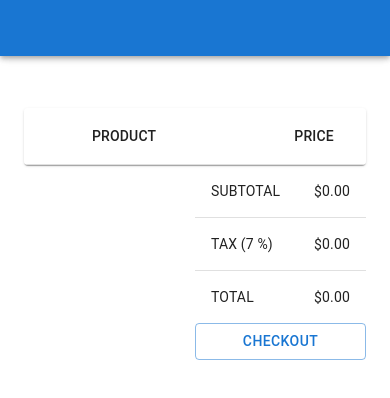
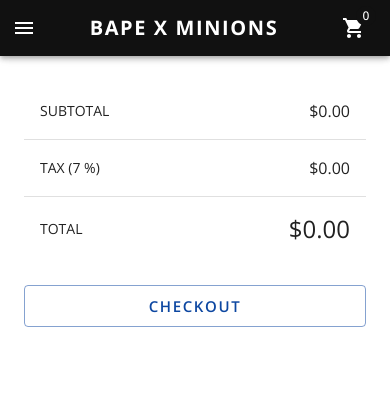
Before and after one commit to Luk3-V/shopping-cart, a React (Create React App) app: page /cart in a window 390 px wide. Shown: the top 398 px of the page. Built offline with nearby package versions, Linux system fonts and the light colour scheme.

Commit message:
Add responsive styling

```diff
--- a/src/App.js
+++ b/src/App.js
@@ -7,10 +7,16 @@
 import Shop from "./pages/Shop";
 import Product from "./pages/Product";
 import Cart from './pages/Cart';
+import { ThemeProvider } from "@mui/material";
+
+import theme from "./theme";
 
 
 const PaddingDiv = styled(Box)(() => ({
-    height: '100px'
+    height: '100px',
+    '@media (max-width:600px)': {
+      height: '75px',
+    }
 }));
 
 function App() {
@@ -39,6 +45,7 @@
   }
 
   return (
+    <ThemeProvider theme={theme}>
       <BrowserRouter>
         <Nav cartCount={getCartCount}/>
         <PaddingDiv />
@@ -52,7 +59,9 @@
           </Route>
           <Route path="/cart" element={<Cart cart={cart} removeFromCart={removeFromCart} setQuanity={setQuanity}/>} />
         </Routes>
+        <PaddingDiv />
       </BrowserRouter>
+    </ThemeProvider>
   );
 }
 
--- a/src/components/Nav.js
+++ b/src/components/Nav.js
@@ -1,32 +1,123 @@
-import { AppBar, Toolbar, Typography, Box, Button, IconButton, Badge } from "@mui/material";
+import { AppBar, Container, Toolbar, Typography, Box, Button, IconButton, Badge, Divider, List, ListItem, ListItemButton, ListItemText, Drawer } from "@mui/material";
 import { useNavigate } from 'react-router-dom';
 import ShoppingCartIcon from '@mui/icons-material/ShoppingCart';
+import MenuIcon from '@mui/icons-material/Menu';
+import { styled } from "@mui/system";
+import { useState } from "react";
 
-function Nav({cartCount}) {
+const NavButton = styled(Button)({
+    color: '#fff',
+    margin: '0 10px',
+    fontSize: '1rem'
+});
+const NavIconButton = styled(IconButton)({
+    color: '#fff',
+    margin: '0 0 0 10px',
+    fontSize: '1rem'
+});
+
+function Nav(props) {
     const navitgate = useNavigate();
+    const { cartCount, window } = props;
+    const [mobileOpen, setMobileOpen] = useState(false);
+
+    const handleDrawerToggle = () => {
+        setMobileOpen(!mobileOpen);
+    };
+
+    const drawer = (
+        <Box onClick={handleDrawerToggle} sx={{ textAlign: 'center' }}>
+        <List>
+            <ListItem disablePadding>
+                <ListItemButton sx={{ textAlign: 'center' }}  onClick={() => navitgate('/')}>
+                <ListItemText><Typography variant='subtitle1'>HOME</Typography></ListItemText>
+                </ListItemButton>
+            </ListItem>
+            <ListItem disablePadding>
+                <ListItemButton sx={{ textAlign: 'center' }}  onClick={() => navitgate('/shop')}>
+                <ListItemText><Typography variant='subtitle1'>SHOP</Typography></ListItemText>
+                </ListItemButton>
+            </ListItem>
+            <ListItem disablePadding>
+                <ListItemButton sx={{ textAlign: 'center' }}  onClick={() => navitgate('/cart')}>
+                    <ListItemText><Typography variant='subtitle1'>CART</Typography></ListItemText>
+                </ListItemButton>
+            </ListItem>
+        </List>
+        </Box>
+    );
+
+    const container = window !== undefined ? () => window().document.body : undefined;
 
     return (
-        <AppBar component="nav">
+        <Box sx={{ display: 'flex' }}>
+        <AppBar component="nav" color="secondary">
             <Toolbar>
+                <Box sx={{ display: { xs: 'flex', sm: 'none' }, justifyContent: 'space-between', alignItems: 'center', width: '100%' }}>
+                    <IconButton
+                        color="inherit"
+                        aria-label="open drawer"
+                        edge="start"
+                        onClick={handleDrawerToggle}
+                    >
+                        <MenuIcon />
+                    </IconButton>
                     <Typography
                         variant="h6"
-                    component="div"
+                        component="a"
                         onClick={() => navitgate('/')}
-                    sx={{ flexGrow: 1, display: { xs: 'none', sm: 'block' }, cursor: 'pointer' }}
+                        noWrap
+                        sx={{ cursor: 'pointer'}}
+                        >
+                            BAPE X MINIONS
+                    </Typography>
+                    <NavIconButton onClick={() => navitgate('/cart')}>
+                        <Badge badgeContent={cartCount()} color="secondary" showZero>
+                            <ShoppingCartIcon />
+                        </Badge>
+                    </NavIconButton>
+                </Box>
+
+                <Container sx={{display:{ xs: 'none', sm: 'flex' }, justifyContent: 'space-between', alignItems: 'center'}}>
+                    <Typography
+                        variant="h6"
+                        component="a"
+                        onClick={() => navitgate('/')}
+                        noWrap
+                        sx={{ cursor: 'pointer' }}
                         >
                             BAPE X MINIONS
                     </Typography>
                     <Box sx={{ display: { xs: 'none', sm: 'block' } }}>
-                    <Button onClick={() => navitgate('/')} sx={{ color: '#fff' }}>Home</Button>
-                    <Button onClick={() => navitgate('/shop')} sx={{ color: '#fff' }}>Shop</Button>
-                    <IconButton onClick={() => navitgate('/cart')} sx={{ color: '#fff' }}>
+                        <NavButton onClick={() => navitgate('/')}>Home</NavButton>
+                        <NavButton onClick={() => navitgate('/shop')}>Shop</NavButton>
+                        <NavIconButton onClick={() => navitgate('/cart')}>
                             <Badge badgeContent={cartCount()} color="secondary" showZero>
                                 <ShoppingCartIcon />
                             </Badge>
-                    </IconButton>
+                        </NavIconButton>
                     </Box>
+                </Container>
             </Toolbar>
         </AppBar>
+        <Box component="nav">
+            <Drawer
+            container={container}
+            variant="temporary"
+            open={mobileOpen}
+            onClose={handleDrawerToggle}
+            ModalProps={{
+                keepMounted: true, // Better open performance on mobile.
+            }}
+            sx={{
+                display: { xs: 'block', sm: 'none' },
+                '& .MuiDrawer-paper': { boxSizing: 'border-box', width: 240 },
+            }}
+            >
+            {drawer}
+            </Drawer>
+        </Box>
+        </Box>
     );
 }
 export default Nav;
--- a/src/pages/Cart.js
+++ b/src/pages/Cart.js
@@ -1,4 +1,4 @@
-import { Container, TableContainer, Table, TableHead, TableBody, TableRow, TableCell, Paper, Button, IconButton, Select, MenuItem } from "@mui/material";
+import { Container, TableContainer, Table, TableHead, TableBody, TableRow, TableCell, Paper, Button, IconButton, Select, MenuItem, Typography } from "@mui/material";
 import { Box, styled } from "@mui/system";
 import DeleteIcon from '@mui/icons-material/Delete';
 
@@ -21,7 +21,7 @@
     return (
         <Container>
             <TableContainer component={Paper}>
-                <Table sx={{ minWidth: 650 }} aria-label="cart table">
+                <Table sx={{ display:{xs:'none', md:'table'},minWidth: 650 }} aria-label="cart table">
                     <TableHead>
                         <TableRow>
                             <TableCell padding="checkbox"></TableCell>
@@ -38,11 +38,11 @@
                                     <Img src={require(`../assets/${item.image}`)} alt=""/>
                                 </TableCell>
                                 <TableCell>
-                                    <p>{item.name}</p>
-                                    {(item.color)?<p>Color: {item.color}</p>:<></>}
-                                    {(item.size)?<p>Size: {item.size}</p>:<></>}
+                                    <Typography variant='subtitle1' mb={1}>{item.name}</Typography>
+                                    {(item.color)?<span style={{paddingRight: 20}}>Color: {item.color}</span>:<></>}
+                                    {(item.size)?<span>Size: {item.size}</span>:<></>}
                                 </TableCell>
-                                <TableCell align="right">${item.price}</TableCell>
+                                <TableCell align="right"><Typography variant="body1">${item.price}</Typography></TableCell>
                                 <TableCell align="right">
                                     <Select size="small" value={item.quantity} onChange={e => setQuanity(i, e.target.value)}>
                                         <MenuItem value={1}>1</MenuItem>
@@ -52,7 +52,7 @@
                                         <MenuItem value={5}>5</MenuItem>
                                     </Select>
                                 </TableCell>
-                                <TableCell align="right">${item.price * item.quantity}</TableCell>
+                                <TableCell align="right"><Typography variant="body1">${item.price * item.quantity}</Typography></TableCell>
                                 <TableCell align="right">
                                     <IconButton onClick={() => removeFromCart(i)}>
                                         <DeleteIcon />
@@ -62,26 +62,67 @@
                         ))}
                     </TableBody>
                 </Table>
+
+                <Table sx={{ display:{xs:'table', md:'none'} }} aria-label="cart table">
+                    <TableBody>
+                        {cart.map((item, i) => (<TableRow key={i} sx={{ '&:last-child td, &:last-child th': { border: 0 } }}>
+                                <TableCell component="th" scope="row" padding="checkbox">
+                                    <Img src={require(`../assets/${item.image}`)} alt=""/>
+                                </TableCell>
+                                <TableCell>
+                                    <Typography variant='subtitle1' mb={1}>{item.name}</Typography>
+                                    {(item.color)?<span style={{paddingRight: 20}}>Color: {item.color}</span>:<></>}
+                                    {(item.size)?<span>Size: {item.size}</span>:<></>}
+                                    <Box sx={{ display:'flex', justifyContent: 'space-between', marginTop: 2}}>
+                                        <div>
+                                            <Typography variant="overline">PRICE</Typography>
+                                            <Typography variant="body1">${item.price}</Typography>
+                                        </div>
+                                        <div>
+                                            <Typography variant="overline">QUANITITY</Typography>
+                                            <Select size="small" value={item.quantity} onChange={e => setQuanity(i, e.target.value)} sx={{display:'flex'}}>
+                                                <MenuItem value={1}>1</MenuItem>
+                                                <MenuItem value={2}>2</MenuItem>
+                                                <MenuItem value={3}>3</MenuItem>
+                                                <MenuItem value={4}>4</MenuItem>
+                                                <MenuItem value={5}>5</MenuItem>
+                                            </Select>
+                                        </div>
+                                        <div>
+                                            <Typography variant="overline">TOTAL</Typography>
+                                            <Typography variant="body1">${item.price * item.quantity}</Typography>
+                                        </div>
+                                        <div>
+                                            <IconButton onClick={() => removeFromCart(i)}>
+                                                <DeleteIcon />
+                                            </IconButton>
+                                        </div>
+                                    </Box>
+                                </TableCell>
+                            </TableRow>
+                        ))}
+                    </TableBody>
+                </Table>
             </TableContainer>
             <TableContainer component={Box}>
-                <Table sx={{ float:'right', maxWidth: '50%' }} aria-label="total table">
+                <Table sx={{ float:'right', width: '50%', minWidth:'400px', '@media (max-width:600px)':{width: '100%', minWidth:'0'} }} aria-label="total table">
                     <TableBody>
                         <TableRow>
                             <TableCell>SUBTOTAL</TableCell>
-                            <TableCell align="right">${subtotal.toFixed(2)}</TableCell>
+                            <TableCell align="right"><Typography variant="body1">${subtotal.toFixed(2)}</Typography></TableCell>
                         </TableRow>
                         <TableRow>
                             <TableCell>{`TAX (${(TAX_RATE * 100).toFixed(0)} %)`}</TableCell>
-                            <TableCell align="right">${tax.toFixed(2)}</TableCell>
+                            <TableCell align="right"><Typography variant="body1">${tax.toFixed(2)}</Typography></TableCell>
                         </TableRow>
                         <TableRow>
                             <TableCell  sx={{ border: 0 }}>TOTAL</TableCell>
-                            <TableCell align="right" sx={{ border: 0 }}>${total.toFixed(2)}</TableCell>
+                            <TableCell align="right" sx={{ border: 0 }}><Typography variant='h5'>${total.toFixed(2)}</Typography></TableCell>
                         </TableRow>
                     </TableBody>
                 </Table>
             </TableContainer>
-            <Button variant="outlined" sx={{ float:'right', width: '50%' }}>Checkout</Button>
+            <Button variant="outlined" sx={{ marginTop: 3, float:'right', width: '50%', minWidth:'400px', '@media (max-width:600px)':{width: '100%', minWidth:'0'} }} size="large">Checkout</Button>
         </Container>
     );
 }
--- a/src/pages/Home.js
+++ b/src/pages/Home.js
@@ -9,7 +9,7 @@
     return (
         <Container sx={{textAlign:'center'}}>
             <Typography variant="h4" mt={5}>A BATHING APE® x MINIONS: THE RISE OF GRU</Typography>
-            <img src={banner} alt="" style={{maxWidth: '500px'}} />
+            <img src={banner} alt="" style={{width: '100%', maxWidth: '500px'}} />
             <Typography variant="body1" mb={5}>
             A BATHING APE® (BAPE®︎) is thrilled to announce the release of a limited-edition collection in collaboration with Illumination’s Minions to celebrate the release of their latest film, "MINIONS: THE RISE OF GRU".
             <br /><br />
@@ -23,7 +23,7 @@
             <br /><br />
             Enjoy the countdown to the release of "MINIONS: THE RISE OF GRU" with the BAPE®︎ collaboration items.
             </Typography>
-            <Button onClick={() => navitgate('/shop')} variant='outlined'>View Collection</Button>
+            <Button onClick={() => navitgate('/shop')} variant='outlined' size="large">View Collection</Button>
         </Container>
     );
 }
--- a/src/pages/Product.js
+++ b/src/pages/Product.js
@@ -1,8 +1,8 @@
-import { Container, Grid, Typography, FormControl, InputLabel, Select, MenuItem, Button } from "@mui/material";
-import { useLocation, Link } from "react-router-dom";
+import { Container, Grid, Typography, FormControl, InputLabel, Select, MenuItem, Button, Link } from "@mui/material";
+import { useLocation, useNavigate } from "react-router-dom";
 import { useState } from "react";
-import { styled } from "@mui/system";
-import { getSpaceUntilMaxLength } from "@testing-library/user-event/dist/utils";
+import { styled, Box } from "@mui/system";
+import ChevronLeftIcon from '@mui/icons-material/ChevronLeft';
 
 const MainImg = styled('img')({
     width: '100%',
@@ -18,11 +18,16 @@
 });
 
 function Product({addToCart}) {
-    const {product, image} = useLocation().state;
+    const navitgate = useNavigate();
+    const {product} = useLocation().state;
     const [img, setImg] = useState(product.images[0][0]);
     const [color, setColor] = useState(product.colors[0]);
     const [size, setSize] = useState('M');
     const [quantity, setQuantity] = useState(1);
+
+    function capitalize(str) {
+        return str.substring(0,1).toUpperCase()+str.substring(1);
+    }
 
     function handleColor(e) {
         setColor(e.target.value);
@@ -42,7 +47,7 @@
             size: null
         };
         if(product.colors.length > 1)
-            cartItem.color = color;
+            cartItem.color = capitalize(color);
         if(product.hasSizes)
             cartItem.size = size;
 
@@ -51,27 +56,31 @@
 
     return (
         <Container>
+            <Link component="button" variant="button" onClick={() => navitgate('/shop')} sx={{display:{sm:'none'}}}>Back</Link>
             <Grid container spacing={3}>
                 <Grid item xs={12} sm={6}>
                     <MainImg src={require(`../assets/${img}`)} alt="" />
                     <Grid container rowSpacing={3} columnSpacing={1} style={{marginTop: '25px'}}>
-                        {product.images.map((array, i) => array.map((url, j) => <Grid item sm={3}>
+                        {product.images.map((array, i) => array.map((url, j) => <Grid item xs={3}>
                             <Img src={require(`../assets/${url}`)} alt="" onClick={() => setImg(url)} key={i+''+j}/>
                         </Grid>))}
                     </Grid>
                 </Grid>
                 <Grid item xs={12} sm={6}>
-                    <Link to='/shop'>Back</Link>
-                    <Typography>{product.name}</Typography>
-                    <Typography>${product.price}</Typography>
+                    <Link component="button" variant="button" onClick={() => navitgate('/shop')} sx={{display:{xs:'none', sm:'block'}}}>Back</Link>
+                    <Typography variant="h4" sx={{margin: '20px 0 0 0'}}>{product.name}</Typography>
+                    <Typography variant="h5" sx={{margin: '10px 0 50px 0'}}>${product.price}</Typography>
                     <form onSubmit={handleSubmit}>
-                        {(product.colors.length > 1) ? <FormControl>
-                            <InputLabel>Color</InputLabel>
-                            <Select label="Color" value={color} onChange={handleColor}>
-                                {product.colors.map(c => <MenuItem key={c} value={c}>{c}</MenuItem>)}
-                            </Select>
-                        </FormControl> : <></>}
-                        {(product.hasSizes) ? <FormControl>
+                        <Box style={{display:'flex'}}>
+                        {(product.colors.length > 1) ?
+                            <FormControl sx={{ width: 200, marginRight: 1, marginBottom: 3}}>
+                                <InputLabel>Color</InputLabel>
+                                <Select label="Color" value={color} onChange={handleColor}>
+                                    {product.colors.map(c => <MenuItem key={c} value={c}>{capitalize(c)}</MenuItem>)}
+                                </Select>
+                            </FormControl> : <></>}
+                        {(product.hasSizes) ?
+                        <FormControl sx={{ width: 200, marginBottom: 3 }}>
                             <InputLabel>Size</InputLabel>
                             <Select label="Size" value={size} onChange={e => setSize(e.target.value)}>
                                 <MenuItem value="XS">XS</MenuItem>
@@ -81,17 +90,18 @@
                                 <MenuItem value="XL">XL</MenuItem>
                             </Select>
                         </FormControl> : <></>}
-                        <FormControl>
+                        </Box>
+                        <Box style={{maxWidth: 150}} mb={3}><FormControl fullWidth>
                             <InputLabel>Quanity</InputLabel>
-                            <Select label="Quanity" value={quantity} onChange={e => setQuantity(e.target.value)}>
+                            <Select label="Quanity" value={quantity} onChange={e => setQuantity(e.target.value)} >
                                 <MenuItem value={1}>1</MenuItem>
                                 <MenuItem value={2}>2</MenuItem>
                                 <MenuItem value={3}>3</MenuItem>
                                 <MenuItem value={4}>4</MenuItem>
                                 <MenuItem value={5}>5</MenuItem>
                             </Select>
-                        </FormControl>
-                        <Button type="submit" variant='outlined' fullWidth>Add To Cart</Button>
+                        </FormControl></Box>
+                        <Button type="submit" variant='outlined' size="large" fullWidth>Add To Cart</Button>
                     </form>
                 </Grid>
             </Grid>
--- a/src/pages/Shop.js
+++ b/src/pages/Shop.js
@@ -1,5 +1,5 @@
-import { Container, Grid, Paper, Typography } from "@mui/material";
-import { styled, Box, width } from "@mui/system";
+import { Container, Grid, Typography } from "@mui/material";
+import { styled, } from "@mui/system";
 import { Link } from "react-router-dom";
 
 import products from '../data/products.json';
@@ -9,12 +9,13 @@
     textAlign: 'center',
     color: 'black',
     textDecoration: 'none',
-    '&:hover':{
+    '&:hover h6':{
         textDecoration: 'underline',
     }
 })
 const ItemImg = styled('img')({
-    maxWidth: '250px',
+    width: '100%',
+    maxWidth: '300px',
     margin:'auto',
     transition: '.5s'
 })
@@ -26,14 +27,14 @@
 
     return (
         <Container>
-            <Grid container spacing={3}>
+            <Grid container rowSpacing={5} columnSpacing={1}>
                 {products.map((item) => (
-                    <Grid item xs={12} sm={6} md={4} key={item.id}>
-                        <ItemLink to={{pathname: `/shop/products/${item.name.replaceAll(' ', '-')}`}} state={{product: item, image: item.images[0][0]}}>
+                    <Grid item xs={6} sm={6} md={4} key={item.id}>
+                        <ItemLink to={{pathname: `/shop/products/${item.name.replaceAll(' ', '-')}`}} state={{product: item}}>
                             <ItemImg src={require('../assets/'+item.images[0][0])} alt="" onMouseOver={e => changeImage(e.target, item.images[0][1])} onMouseOut={e => changeImage(e.target, item.images[0][0])}/>
-                            <Typography>{item.name}</Typography>
+                            <Typography variant="subtitle1" sx={{maxWidth: '200px', margin:'auto'}}>{item.name}</Typography>
                             <Typography>${item.price}</Typography>
-                            <Typography>{item.colors.length} Colors</Typography>
+                            <Typography variant="subtitle2" sx={{color:'gray'}}>{item.colors.length} Colors</Typography>
                         </ItemLink>
                     </Grid>
                 ))}
--- /dev/null
+++ b/src/theme.js
@@ -0,0 +1,39 @@
+import { createTheme } from "@mui/material";
+import { blue, yellow, grey } from "@mui/material/colors";
+
+const theme = createTheme({
+    palette: {
+        primary: {
+            main: blue[900],
+        },
+        secondary: {
+            main: '#111',
+        },
+    },
+    typography: {
+        fontFamily: 'Open Sans, sans-serif',
+
+        h4: {
+            fontWeight: 'bold',
+            letterSpacing: '.1rem',
+        },
+        h6: {
+            fontWeight: 'bold',
+            letterSpacing: '.1rem',
+        },
+        subtitle1: {
+            fontWeight: '600',
+        },
+        button: {
+            fontWeight: '600',
+            letterSpacing: '.1rem',
+        },
+        overline: {
+            fontWeight: '600',
+            fontSize: '.9rem',
+            lineHeight: '2rem'
+        }
+    }
+});
+
+export default theme;
```
Lines whose indentation alone changed are shown as unchanged.
